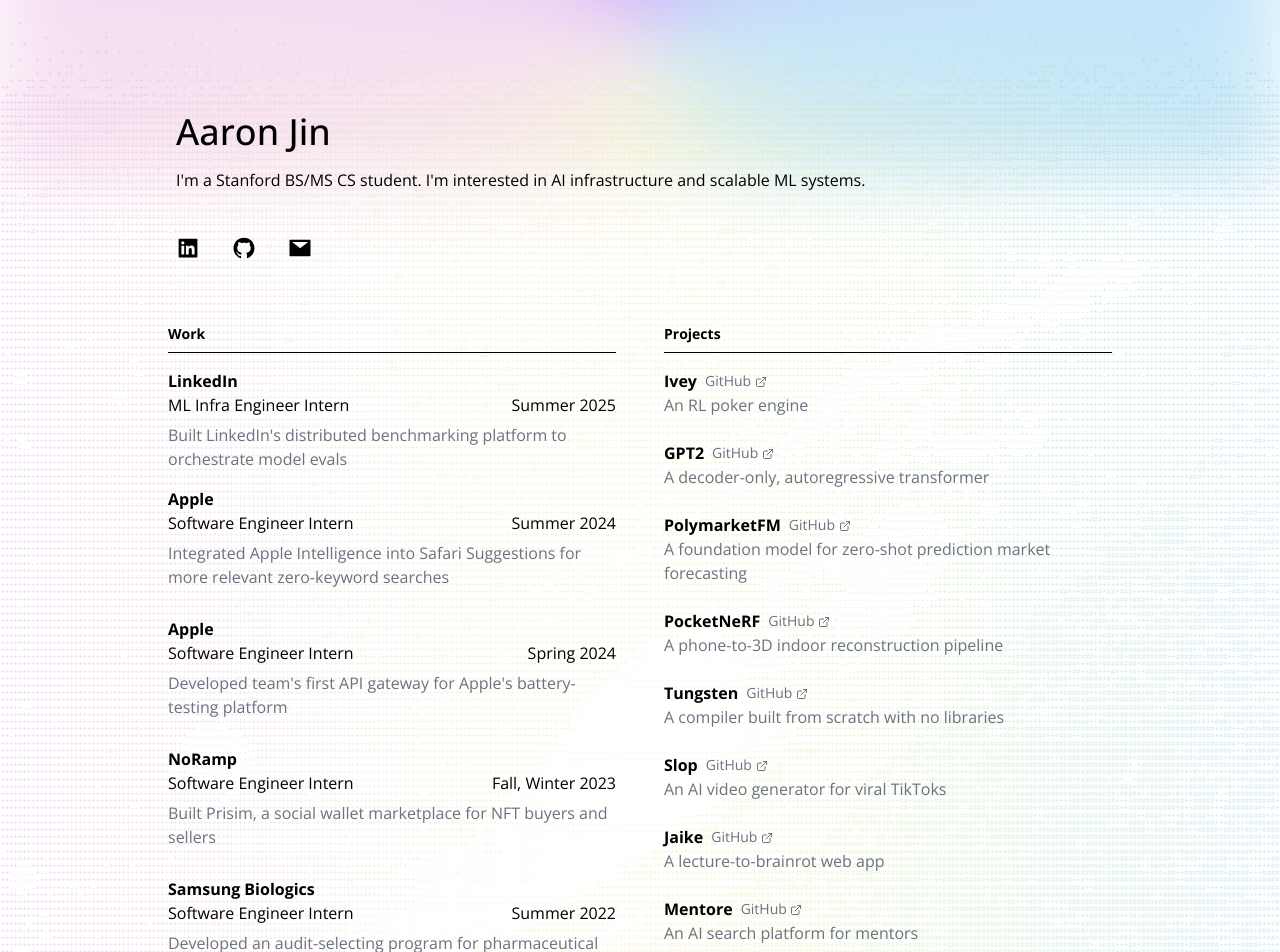
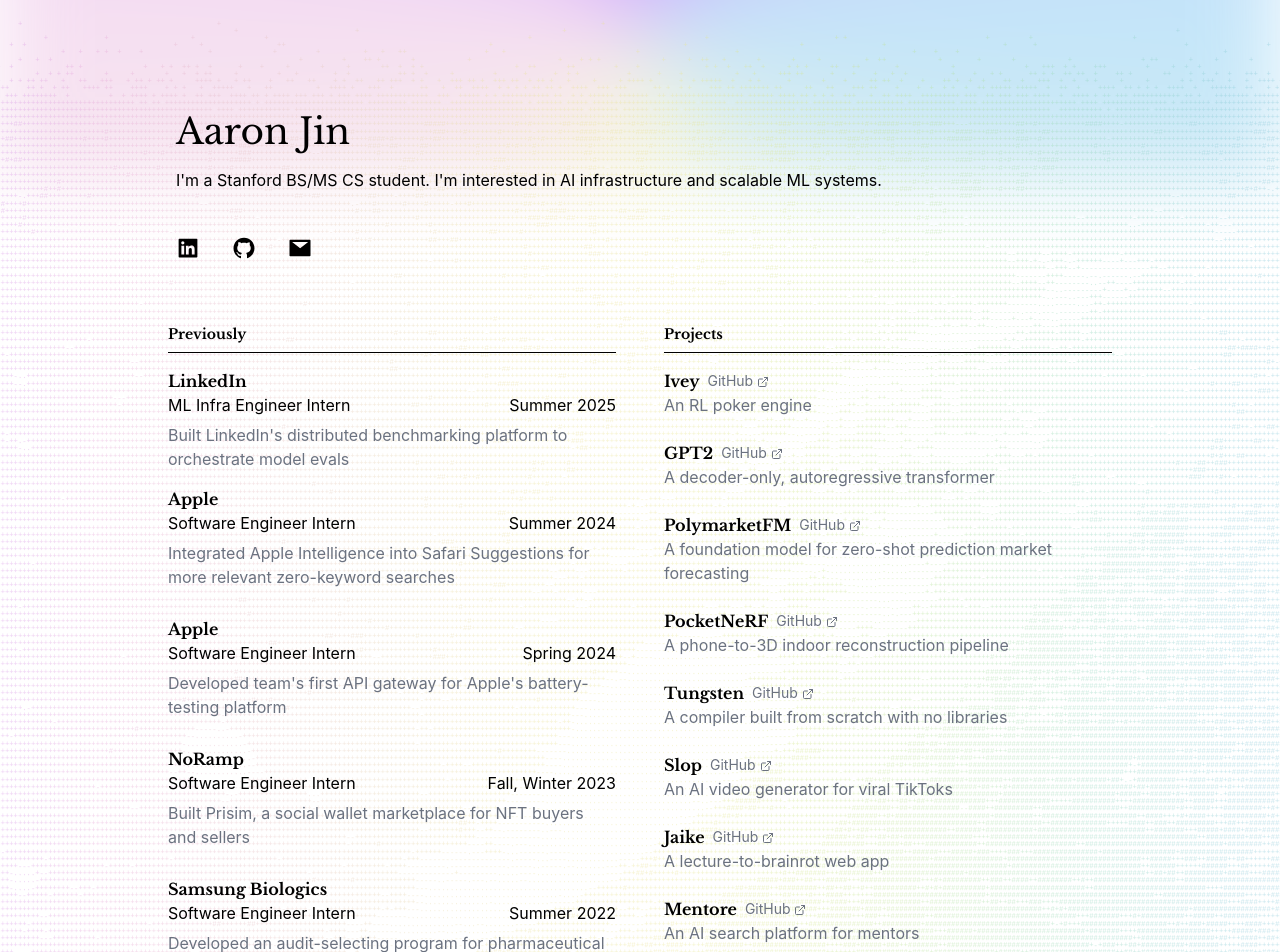
Before and after one commit to aaronkjin/personal, a Next.js app: page / in a window 1280 px wide. Shown: the top 952 px of the page. Built offline with nearby package versions, Linux system fonts and the light colour scheme.

Commit message:
prettier

```diff
--- a/components/FixedFooter/index.js
+++ b/components/FixedFooter/index.js
@@ -3,7 +3,7 @@ import React from "react";
 const FixedFooter = () => {
   return (
     <div className="fixed bottom-10 left-0 right-0 flex justify-center">
-      <h1 className="text-xs text-bold p-2 laptop:p-0">
+      <h1 className="font-baskerville text-xs text-bold p-2 laptop:p-0">
         Built by Aaron Jin.
         {/* &#169; Aaron Jin. All rights reserved. */}
       </h1>
--- a/components/Footer/index.js
+++ b/components/Footer/index.js
@@ -3,7 +3,7 @@ import React from "react";
 const Footer = () => {
   return (
     <div className="flex justify-center">
-      <h1 className="text-xs text-bold p-2 laptop:p-0">
+      <h1 className="font-baskerville text-xs text-bold p-2 laptop:p-0">
         Built by Aaron Jin.
         {/* &#169; Aaron Jin. All rights reserved. */}
       </h1>
--- a/pages/index.js
+++ b/pages/index.js
@@ -17,13 +17,13 @@ export default function Home() {
       <div className="w-full mx-auto px-0 tablet:px-8 tablet:max-w-6xl">
         <div className="mt-24 p-2">
           <FadeIn delay={50}>
-            <h1 className="font-medium text-3xl tablet:text-4xl p-1 tablet:p-2 w-full">
+            <h1 className="font-baskerville font-medium text-3xl tablet:text-4xl p-1 tablet:p-2 w-full">
               Aaron Jin
             </h1>
           </FadeIn>
           <div className="p-1 tablet:p-2 w-full">
             <h1 className="text-sm tablet:text-base">
-              <TextScramble delay={100} revealDuration={1000}>
+              <TextScramble delay={100} revealDuration={1000} rescrambleOnHover>
                 I&apos;m a Stanford BS/MS CS student. I&apos;m interested in AI infrastructure and scalable ML systems.
               </TextScramble>
             </h1>
@@ -42,7 +42,7 @@ export default function Home() {
           <FadeIn delay={200}>
             <div>
               <div className="w-full p-2">
-                <h1 className="font-bold text-xs tablet:text-sm">Work</h1>
+                <h1 className="font-baskerville font-bold text-xs tablet:text-sm">Previously</h1>
                 <div
                   className="flex-grow border-b border-black mt-2"
                 ></div>
@@ -53,7 +53,7 @@ export default function Home() {
                 <FadeIn delay={250}>
                   <div className="flex flex-col">
                     <div className="w-full">
-                      <p className="font-bold">LinkedIn</p>
+                      <p className="font-baskerville font-bold">LinkedIn</p>
                       <div className="flex justify-between items-center">
                         <p
                           className="text-sm tablet:text-base"
@@ -80,7 +80,7 @@ export default function Home() {
                 <FadeIn delay={300}>
                   <div className="flex flex-col">
                     <div className="w-full">
-                      <p className="font-bold">Apple</p>
+                      <p className="font-baskerville font-bold">Apple</p>
                       <div className="flex justify-between items-center">
                         <p
                           className="text-sm tablet:text-base"
@@ -107,7 +107,7 @@ export default function Home() {
                 <FadeIn delay={350}>
                   <div className="flex flex-col mt-3">
                     <div className="w-full">
-                      <p className="font-bold">Apple</p>
+                      <p className="font-baskerville font-bold">Apple</p>
                       <div className="flex justify-between items-center">
                         <p
                           className="text-sm tablet:text-base"
@@ -134,7 +134,7 @@ export default function Home() {
                 <FadeIn delay={400}>
                   <div className="flex flex-col mt-3">
                     <div className="w-full">
-                      <p className="font-bold">NoRamp</p>
+                      <p className="font-baskerville font-bold">NoRamp</p>
                       <div className="flex justify-between items-center">
                         <p
                           className="text-sm tablet:text-base"
@@ -161,7 +161,7 @@ export default function Home() {
                 <FadeIn delay={450}>
                   <div className="flex flex-col mt-3">
                     <div className="w-full">
-                      <p className="font-bold">Samsung Biologics</p>
+                      <p className="font-baskerville font-bold">Samsung Biologics</p>
                       <div className="flex justify-between items-center">
                         <p
                           className="text-sm tablet:text-base"
@@ -191,7 +191,7 @@ export default function Home() {
           <FadeIn delay={200}>
             <div>
               <div className="w-full p-2">
-                <h1 className="font-bold text-xs tablet:text-sm">Projects</h1>
+                <h1 className="font-baskerville font-bold text-xs tablet:text-sm">Projects</h1>
                 <div
                   className="flex-grow border-b border-black mt-2"
                 ></div>
@@ -202,7 +202,7 @@ export default function Home() {
                 <FadeIn delay={250}>
                   <div>
                     <div className="flex items-center gap-2">
-                      <h3 className="font-bold">Ivey</h3>
+                      <h3 className="font-baskerville font-bold">Ivey</h3>
                       <a
                         href="https://github.com/aaronkjin/ivey"
                         target="_blank"
@@ -222,7 +222,7 @@ export default function Home() {
                 <FadeIn delay={300}>
                   <div>
                     <div className="flex items-center gap-2">
-                      <h3 className="font-bold">GPT2</h3>
+                      <h3 className="font-baskerville font-bold">GPT2</h3>
                       <a
                         href="https://github.com/aaronkjin/gpt2"
                         target="_blank"
@@ -242,7 +242,7 @@ export default function Home() {
                 <FadeIn delay={300}>
                   <div>
                     <div className="flex items-center gap-2">
-                      <h3 className="font-bold">PolymarketFM</h3>
+                      <h3 className="font-baskerville font-bold">PolymarketFM</h3>
                       <a
                         href="https://github.com/aaronkjin/polymarketfm"
                         target="_blank"
@@ -263,7 +263,7 @@ export default function Home() {
                 <FadeIn delay={350}>
                   <div>
                     <div className="flex items-center gap-2">
-                      <h3 className="font-bold">PocketNeRF</h3>
+                      <h3 className="font-baskerville font-bold">PocketNeRF</h3>
                       <a
                         href="https://github.com/aaronkjin/pocketnerf"
                         target="_blank"
@@ -283,7 +283,7 @@ export default function Home() {
                 <FadeIn delay={400}>
                   <div>
                     <div className="flex items-center gap-2">
-                      <h3 className="font-bold">Tungsten</h3>
+                      <h3 className="font-baskerville font-bold">Tungsten</h3>
                       <a
                         href="https://github.com/aaronkjin/tungsten"
                         target="_blank"
@@ -303,7 +303,7 @@ export default function Home() {
                 <FadeIn delay={450}>
                   <div>
                     <div className="flex items-center gap-2">
-                      <h3 className="font-bold">Slop</h3>
+                      <h3 className="font-baskerville font-bold">Slop</h3>
                       <a
                         href="https://github.com/aaronkjin/slop"
                         target="_blank"
@@ -323,7 +323,7 @@ export default function Home() {
                 <FadeIn delay={500}>
                   <div>
                     <div className="flex items-center gap-2">
-                      <h3 className="font-bold">Jaike</h3>
+                      <h3 className="font-baskerville font-bold">Jaike</h3>
                       <a
                         href="https://github.com/aaronkjin/jaike"
                         target="_blank"
@@ -343,7 +343,7 @@ export default function Home() {
                 <FadeIn delay={550}>
                   <div>
                     <div className="flex items-center gap-2">
-                      <h3 className="font-bold">Mentore</h3>
+                      <h3 className="font-baskerville font-bold">Mentore</h3>
                       <a
                         href="https://github.com/aaronkjin/mentore"
                         target="_blank"
@@ -363,7 +363,7 @@ export default function Home() {
                 <FadeIn delay={600}>
                   <div>
                     <div className="flex items-center gap-2">
-                      <h3 className="font-bold">Pullup</h3>
+                      <h3 className="font-baskerville font-bold">Pullup</h3>
                       <a
                         href="https://github.com/aaronkjin/pullup"
                         target="_blank"
@@ -383,7 +383,7 @@ export default function Home() {
                 <FadeIn delay={650}>
                   <div>
                     <div className="flex items-center gap-2">
-                      <h3 className="font-bold">Jonin</h3>
+                      <h3 className="font-baskerville font-bold">Jonin</h3>
                       <a
                         href="https://github.com/aaronkjin/jonin"
                         target="_blank"
--- a/styles/globals.css
+++ b/styles/globals.css
@@ -1,10 +1,10 @@
-@import url("https://fonts.googleapis.com/css2?family=Inter:wght@300;400;600;700&family=Open+Sans:wght@300;400;500;600;700;800&display=swap");
+@import url("https://fonts.googleapis.com/css2?family=Inter:wght@300;400;600;700&family=Libre+Baskerville:ital,wght@0,400;0,700;1,400&display=swap");
 @tailwind base;
 @tailwind components;
 @tailwind utilities;
 
 * {
-  font-family: "Open Sans";
+  font-family: -apple-system, BlinkMacSystemFont, "Inter", sans-serif;
 }
 
 body {
--- a/tailwind.config.js
+++ b/tailwind.config.js
@@ -11,7 +11,11 @@ module.exports = {
       desktop: "1280px",
       laptopl: "1440px",
     },
-    extend: {},
+    extend: {
+      fontFamily: {
+        baskerville: ['"Libre Baskerville"', "Baskerville", "Georgia", "serif"],
+      },
+    },
   },
   plugins: [],
 };
```
Also changed, not shown: components/TextScramble/index.js (+20 -4 lines), 1 other file (tests, documents, lock files or other folders).
